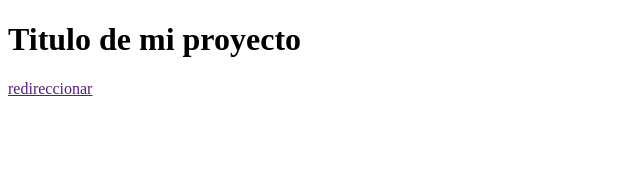
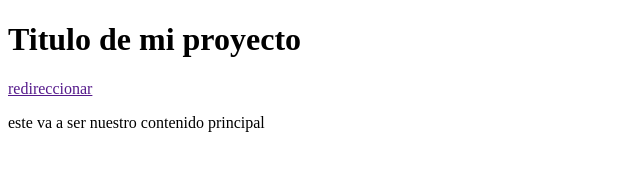
Before and after one commit to Juandres03/WorshopGit_github, a plain HTML site: page index.html in a window 1280 px wide. Shown: the whole page, without its empty margins (0-640 px from the left). Drawn offline with Linux system fonts and the light colour scheme.

Commit message:
octavo commit

```diff
--- a/index.html
+++ b/index.html
@@ -10,5 +10,7 @@
     <h1>Titulo de mi proyecto</h1>
 
     <a href="">redireccionar</a>
+
+    <p>este va a ser nuestro contenido principal</p>
 </body>
 </html>
```
